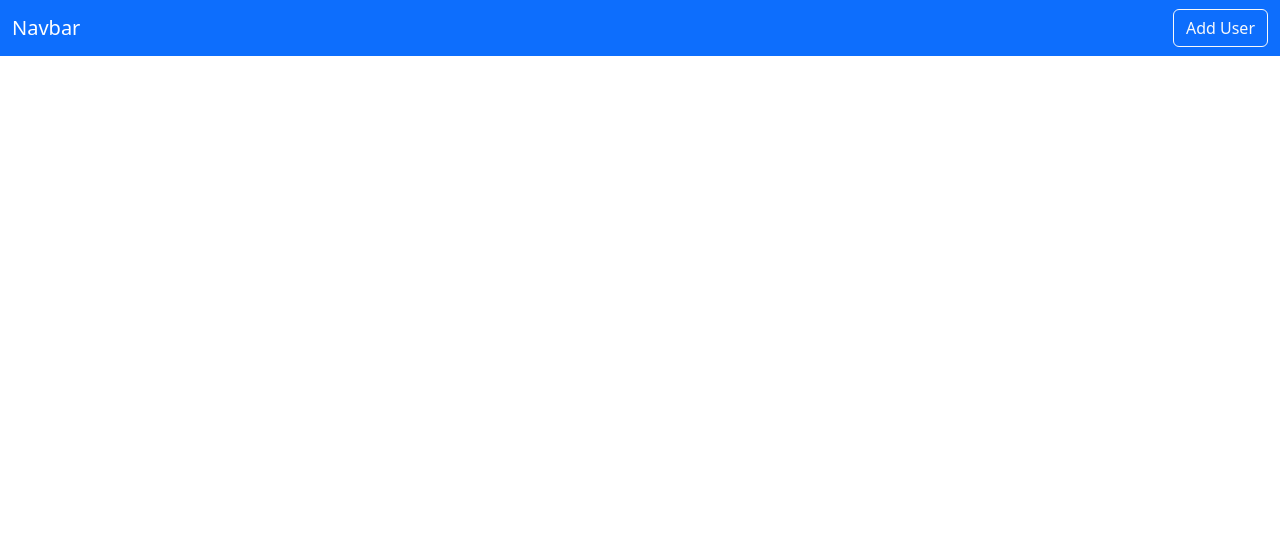
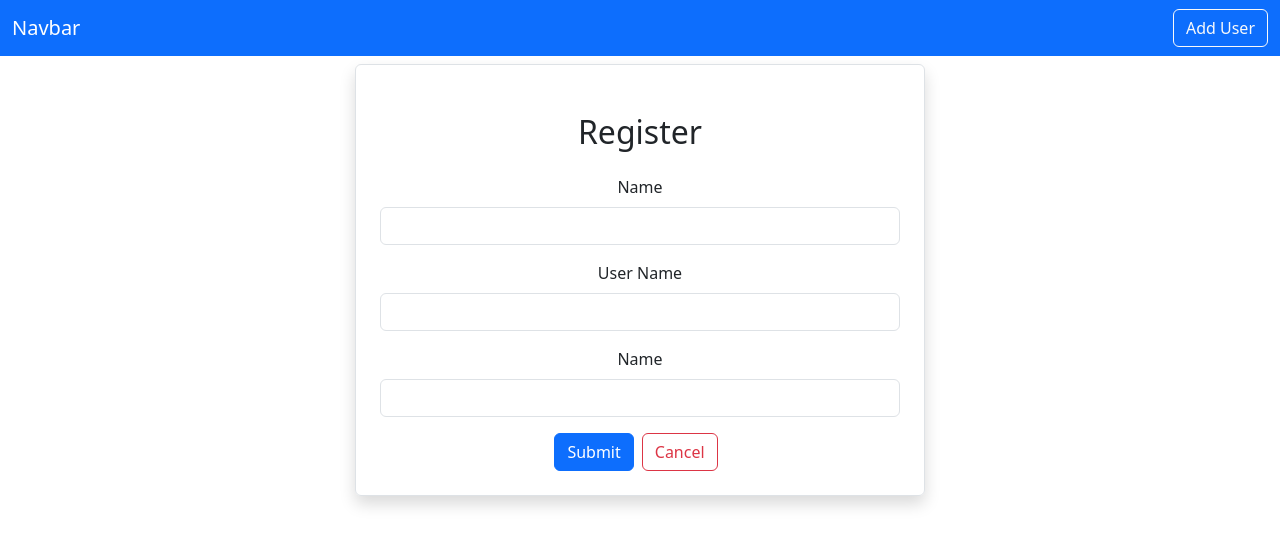
Before and after one commit to swamyhr/fullstack1frontend, a React (Create React App) app in the folder fullstack1frontend/: page /addUser in a window 1280 px wide. Before the commit this address had no page. Shown: the top 546 px of the page. Built offline with nearby package versions, Linux system fonts and the light colour scheme.

Commit message:
addUser form set up

```diff
--- a/fullstack1frontend/src/App.js
+++ b/fullstack1frontend/src/App.js
@@ -10,14 +10,15 @@ import ViewUser from './user/ViewUser';
 function App() {
   return (
     <div className="App">
+
+      <Router>
       <Navbar/>
 
-      <Router>
         <Routes>
           <Route exact path="/" element={<Home/>} />
-          <Route exact path="add" element={<AddUser/>}/>
-          <Route exact path="edit" element={<EditUser/>}/>
-          <Route exact path="view" element={<ViewUser/>}/>
+          <Route exact path="/addUser" element={<AddUser/>}/>
+          <Route exact path="/edit" element={<EditUser/>}/>
+          <Route exact path="/view" element={<ViewUser/>}/>
         </Routes>
       </Router>
 
--- a/fullstack1frontend/src/layout/Navbar.js
+++ b/fullstack1frontend/src/layout/Navbar.js
@@ -1,4 +1,5 @@
 import React from 'react'
+import { Link } from 'react-router-dom'
 
 function Navbar() {
   return (
@@ -7,10 +8,12 @@ function Navbar() {
         <div className='container-fluid'>
 
   <a className="navbar-brand" href="#">Navbar</a>
-  <button className="navbar-toggler" type="button" data-toggle="collapse" data-target="#navbarSupportedContent" aria-controls="navbarSupportedContent" aria-expanded="false" aria-label="Toggle navigation">
+  <button className="navbar-toggler" type="button" data-toggle="collapse"
+  data-target="#navbarSupportedContent" aria-controls="navbarSupportedContent"
+  aria-expanded="false" aria-label="Toggle navigation">
     <span className="navbar-toggler-icon"></span>
   </button>
-  <button className='btn btn-outline-light'>Add User</button>
+  <Link to="/addUser" className='btn btn-outline-light'>Add User</Link>
 
         </div>
   </nav>
--- a/fullstack1frontend/src/pages/Home.js
+++ b/fullstack1frontend/src/pages/Home.js
@@ -21,7 +21,6 @@ function Home() {
             const response = await result.json();
             console.log("response ", response);
 
-            // console.log("Data ", data);
             setUsers(response);
         } catch (error) {
             console.log("Error ", error);
@@ -29,8 +28,7 @@ function Home() {
 
     }
 
-  return (
-    <div className='container'>
+  return (<div className="container">
         <div className='py-4'>
 
             <table className='table border shadow'>
--- a/fullstack1frontend/src/user/AddUser.js
+++ b/fullstack1frontend/src/user/AddUser.js
@@ -1,8 +1,34 @@
 import React from 'react'
+import {Link} from "react-router-dom";
 
 function AddUser() {
   return (
-    <div>AddUser</div>
+    <div className='container'>
+      <div className='row'>
+        <div className='col-md-6 offset-md-3 border rounded p-4 mt-2 shadow'>
+
+          <h2 className='text-center m-4'>Register</h2>
+
+          <div className='mb-3'>
+            <label htmlFor='name' className='form-label'>Name</label>
+            <input className="form-control" type="text" name="name" id="name"/>
+          </div>
+
+          <div className='mb-3'>
+            <label htmlFor='userName' className='form-label'>User Name</label>
+            <input className="form-control" type="text" name="username" id="userName"/>
+          </div>
+
+          <div className='mb-3'>
+            <label htmlFor='email' className='form-label'>Name</label>
+            <input className="form-control" type="email" name="email" id="email"/>
+          </div>
+
+          <button type='submit' className='btn btn-primary'>Submit</button>
+          <Link to="/" type='button' className='btn btn-outline-danger mx-2'>Cancel</Link>
+        </div>
+      </div>
+    </div>
   )
 }
 
```
